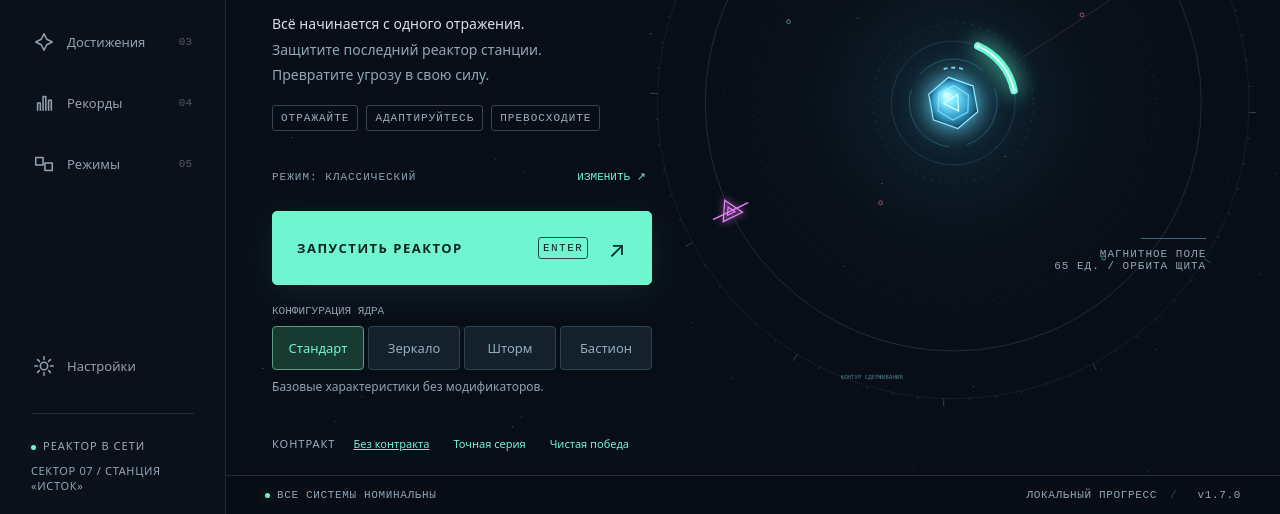
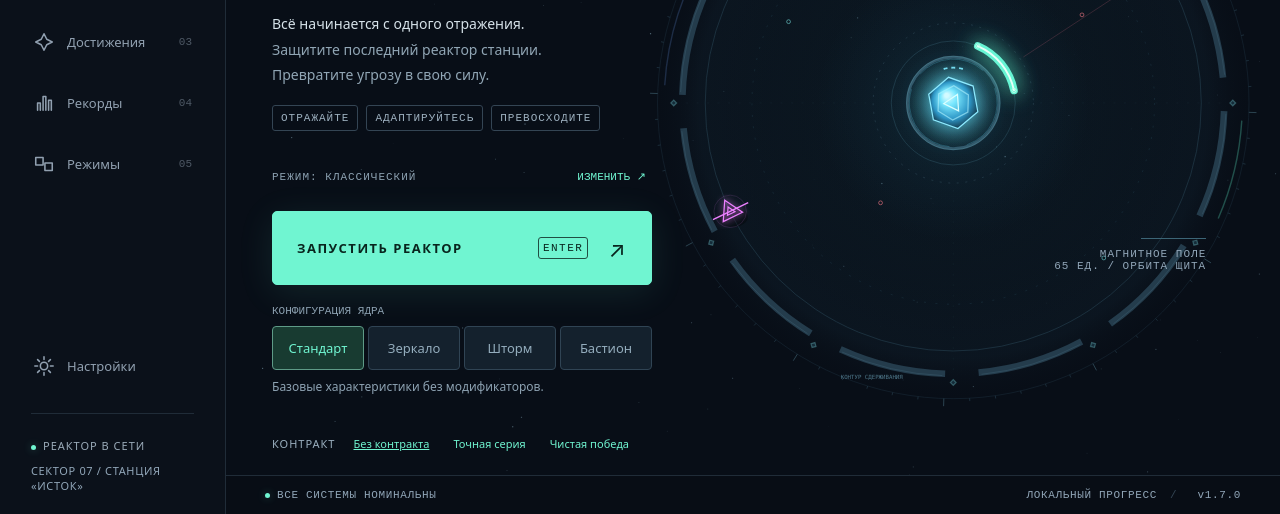
Before and after one commit to reptile1891/core-reactor, a plain HTML site: page dist/CORE.html in a window 1280 px wide. Shown: the part 286-800 px from the top of the page. Drawn offline with Linux system fonts and the light colour scheme; animation ran at ten frames a second.

Commit message:
Improve arena depth, reactor lighting and destruction effects

```diff
--- a/dist/CORE.html
+++ b/dist/CORE.html
@@ -1384,7 +1384,7 @@ function circle(x,y,r,color,w=1,start=0,end=C.TAU){if(r<=0)return;ctx.strokeStyl
 function polygon(x,y,r,sides,angle,color,fill){ctx.beginPath();for(let i=0;i<sides;i++){const a=angle+i*C.TAU/sides;const px=x+Math.cos(a)*r,py=y+Math.sin(a)*r;i?ctx.lineTo(px,py):ctx.moveTo(px,py);}ctx.closePath();if(fill){ctx.fillStyle=fill;ctx.fill();}ctx.strokeStyle=color;ctx.lineWidth=1.3;ctx.stroke();}
 function textAt(txt,x,y,color='#688b9c',size=8,align='left'){const matrix=ctx.getTransform(),factor=Math.hypot(matrix.a,matrix.b)/dpr,readable=isRunning?Math.max(size,11/Math.max(.08,factor)):size;ctx.font=`${readable}px ui-monospace,Consolas,monospace`;ctx.textAlign=align;ctx.fillStyle=color;ctx.fillText(t(txt),x,y);}
 function glow(color,blur){if(!save.settings.reduced){ctx.shadowColor=color;ctx.shadowBlur=blur;}else ctx.shadowBlur=0;}
-function drawCore(t,hp=3,maxHp=3,shieldAngle=t*.2-1,widthArc=55*C.RAD,secondary=0,invuln=0,barrier=0){
+function drawCore(t,hp=3,maxHp=3,shieldAngle=t*.2-1,widthArc=55*C.RAD,secondary=0,invuln=0,barrier=0){const halo=ctx.createRadialGradient(-8,-10,2,0,0,48);halo.addColorStop(0,'#b6ffed44');halo.addColorStop(.45,'#45e7bd18');halo.addColorStop(1,'#45e7bd00');ctx.fillStyle=halo;ctx.beginPath();ctx.arc(0,0,48,0,C.TAU);ctx.fill();circle(0,0,48,'#304c5c',3);circle(0,0,49,'#92d9e533',1);
  const pulse=1+Math.sin(t*2)*.025;
  const g=ctx.createRadialGradient(0,0,8,0,0,145);g.addColorStop(0,'#5ee4ff21');g.addColorStop(.4,'#3acaff0c');g.addColorStop(1,'#37a5ff00');ctx.fillStyle=g;ctx.beginPath();ctx.arc(0,0,145,0,C.TAU);ctx.fill();
  circle(0,0,65,'#264757',.7);ctx.setLineDash([2,7]);circle(0,0,84,'#2b4552',.7);ctx.setLineDash([]);
@@ -1400,7 +1400,7 @@ function drawCore(t,hp=3,maxHp=3,shieldAngle=t*.2-1,widthArc=55*C.RAD,secondary=
 }
 function drawEnemy(e,t){const def=e.type==='boss'?D.bosses[e.spec]:D.enemies.find(x=>x.id===e.type)||D.enemies[0],color=def.color;
  if(e.orbitVelocity&&!save.settings.reduced){const direction=Math.sign(e.orbitVelocity);for(let i=1;i<=3;i++){const p=C.pos(e.angle-direction*i*.035,e.r);circle(p.x,p.y,1.7-i*.3,color+(i===1?'66':i===2?'44':'22'),1);}}
- ctx.save();ctx.translate(e.x,e.y);ctx.rotate(e.angle+Math.PI/2);const s=e.size;
+ ctx.save();ctx.translate(e.x,e.y);ctx.fillStyle='#00000055';ctx.beginPath();ctx.ellipse(3,6,e.size*1.2,e.size*.8,0,0,C.TAU);ctx.fill();circle(0,0,e.size+4,color+'22',1);ctx.rotate(e.angle+Math.PI/2);const s=e.size;
  if(e.type==='boss'){
   glow(color,12);
   if(e.spec===0){polygon(0,0,33,8,t*.1,color,'#241e1b');polygon(0,0,23,4,Math.PI/4,color);for(const x of [-27,27]){ctx.strokeStyle=color;ctx.lineWidth=3;ctx.strokeRect(x-5,-11,10,24);}polygon(0,0,12,6,t*.4,color,color+'22');}
@@ -1433,7 +1433,7 @@ function drawWarnings(e){for(const g of e.warnings){const remaining=g.arrival-e.
 function drawProjectile(p){const col=p.friendly?p.crit?'#e0a0ff':engine?.spec.blast?'#ffbc76':engine?.spec.chain?'#8cbcff':engine?.spec.double?'#9dffdd':'#7deedc':p.suppress?'#b4e899':'#ff687e';ctx.lineCap='round';if(p.trail.length){ctx.beginPath();ctx.moveTo(p.trail[0].x,p.trail[0].y);for(const q of p.trail)ctx.lineTo(q.x,q.y);ctx.lineTo(p.x,p.y);ctx.strokeStyle=col+'55';ctx.lineWidth=p.friendly?2:2.5;ctx.stroke();}glow(col,p.friendly?9:12);ctx.fillStyle=col;ctx.beginPath();ctx.arc(p.x,p.y,p.friendly?2.7:3.7,0,C.TAU);ctx.fill();ctx.shadowBlur=0;ctx.fillStyle='#fff0ee';ctx.beginPath();ctx.arc(p.x,p.y,1.3,0,C.TAU);ctx.fill();ctx.lineCap='butt';}
 function drawEffect(f,t){const v=1-f.life/f.max;ctx.globalAlpha=Math.min(1,f.life/f.max*2);
  if(f.type==='chain'){ctx.beginPath();ctx.moveTo(f.x,f.y);for(let i=1;i<=6;i++){ctx.lineTo(f.x+(f.x2-f.x)*i/6+Math.sin(i*7+t*15)*5,f.y+(f.y2-f.y)*i/6+Math.cos(i*4+t*10)*5);}ctx.strokeStyle='#c2a5ff';ctx.lineWidth=1.5;ctx.stroke();}
- if(['destroy','block','perfect','hit'].includes(f.type)){const color=f.type==='perfect'?'#ffdf9e':f.type==='destroy'?'#f9a0aa':'#86f7e5';circle(f.x,f.y,3+v*(f.type==='destroy'?35:24),color,1);if(!save.settings.reduced){const count=width<600?6:12;for(let i=0;i<count;i++){const a=i*C.TAU/count+Math.sin(i*43)*.5,rr=(7+v*40)*(1+Math.sin(i)*.3);line(f.x+Math.cos(a)*rr,f.y+Math.sin(a)*rr,f.x+Math.cos(a)*(rr+4),f.y+Math.sin(a)*(rr+4),color,1.3);}}}
+ if(['destroy','block','perfect','hit'].includes(f.type)){const color=f.type==='perfect'?'#ffdf9e':f.type==='destroy'?'#f9a0aa':'#86f7e5';if(f.type==='destroy'&&!save.settings.reduced){circle(f.x,f.y,8+v*48,'#ffcf8b44',4*(1-v));for(let j=0;j<5;j++){const a=j*C.TAU/5,p=C.pos(a,12+v*30);polygon(f.x+p.x,f.y+p.y,2*(1-v)+.5,3,a+v,'#ffc09b');}}circle(f.x,f.y,3+v*(f.type==='destroy'?35:24),color,1);if(!save.settings.reduced){const count=width<600?6:12;for(let i=0;i<count;i++){const a=i*C.TAU/count+Math.sin(i*43)*.5,rr=(7+v*40)*(1+Math.sin(i)*.3);line(f.x+Math.cos(a)*rr,f.y+Math.sin(a)*rr,f.x+Math.cos(a)*(rr+4),f.y+Math.sin(a)*(rr+4),color,1.3);}}}
  if(f.type==='pulse')circle(0,0,v*(f.r||350),'#cc97ff',3);
  if(f.type==='blast')circle(f.x,f.y,v*f.r,'#ffc896',2);
  if(f.type==='hurt')circle(0,0,27+v*45,'#ff7891',2);
@@ -1442,6 +1442,10 @@ function drawEffect(f,t){const v=1-f.life/f.max;ctx.globalAlpha=Math.min(1,f.lif
  if(f.type==='wave'){ctx.setLineDash([5,15]);circle(0,0,110+v*190,'#c18aee',1,f.angle+t,f.angle+t+5.8);ctx.setLineDash([]);}
  ctx.globalAlpha=1;}
 function arenaRings(t,ambient=false){
+ const floor=ctx.createRadialGradient(0,0,80,0,0,320);floor.addColorStop(0,'#112b3420');floor.addColorStop(.78,'#14293844');floor.addColorStop(1,'#05091100');ctx.fillStyle=floor;ctx.beginPath();ctx.arc(0,0,320,0,C.TAU);ctx.fill();
+ for(let i=0;i<12;i++){const a=i*C.TAU/12;circle(0,0,284,'#243c4c',7,a+.03,a+.43);circle(0,0,286,'#5f8fa533',1,a+.04,a+.42);const p=C.pos(a,293);polygon(p.x,p.y,3,4,a,'#6cb8c166','#152c39');}
+ if(!save.settings.reduced){ctx.save();ctx.rotate(t*.025);circle(0,0,303,'#65ffd644',1.5,0,.35);circle(0,0,303,'#76a4ff33',1.5,Math.PI,Math.PI+.5);ctx.restore();}
+
  circle(0,0,260,'#243d4c',.7);ctx.setLineDash([2,10]);circle(0,0,211,'#1d3544',.6);ctx.setLineDash([]);circle(0,0,310,'#1d303e',.5);
  ctx.save();ctx.rotate(t*.013);for(let i=0;i<72;i++){const a=i*C.TAU/72,p=C.pos(a,310),q=C.pos(a,i%6===0?318:313);line(p.x,p.y,q.x,q.y,i%6===0?'#3c5c6c':'#243c4b',.7);}ctx.restore();
  for(let i=0;i<4;i++){const a=i*Math.PI/2,from=C.pos(a,91),to=C.pos(a,294);ctx.setLineDash([2,9]);line(from.x,from.y,to.x,to.y,'#27404b66',.5);ctx.setLineDash([]);}
```
Also changed, not shown: dist/game.js (+7 -3 lines), 1 other file.
